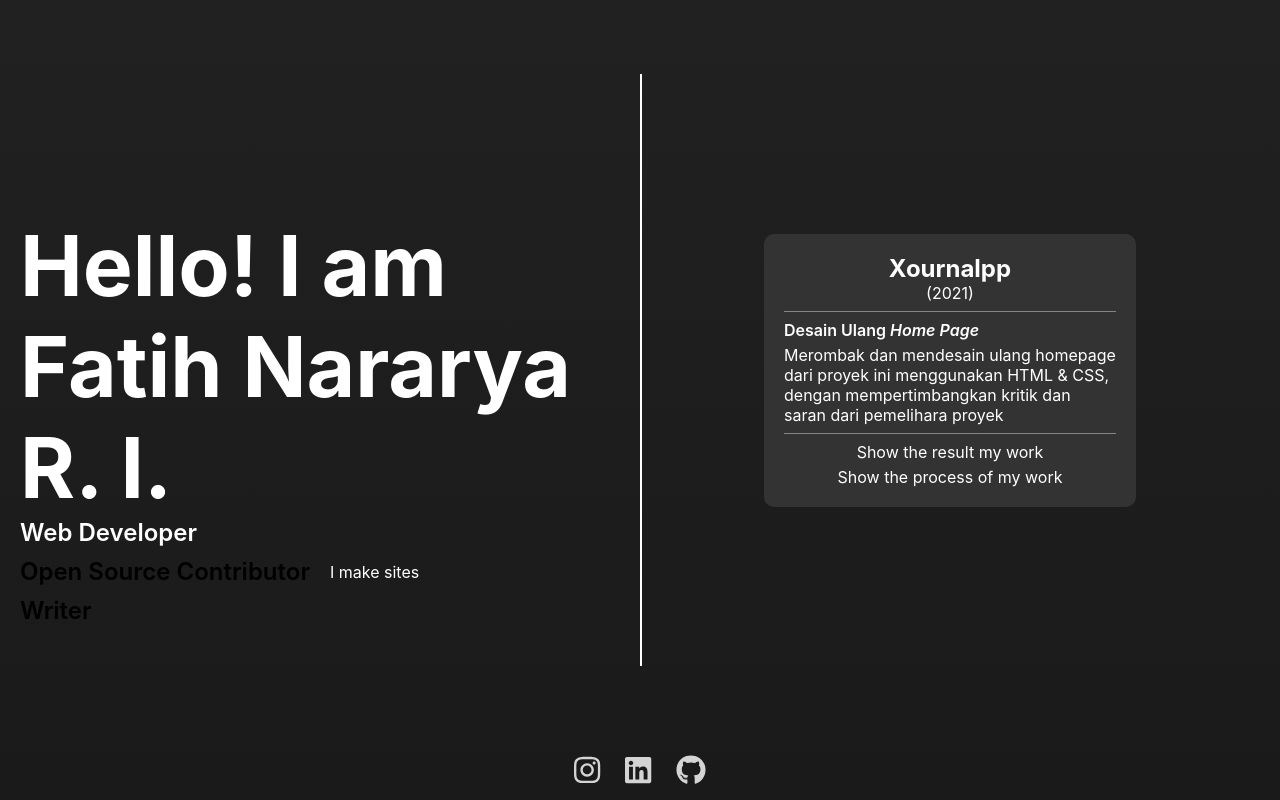
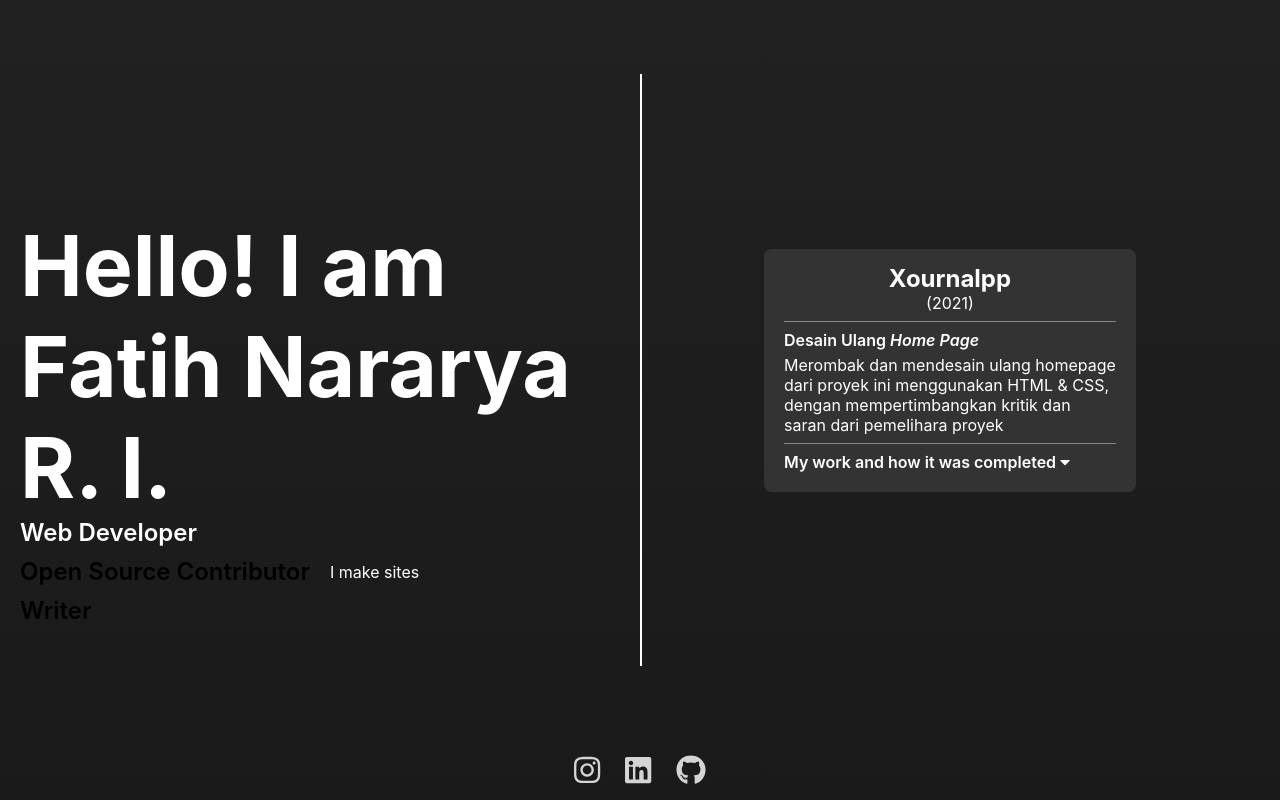
Before and after one commit to Fatih20/FatihNRI, a React (Create React App) app: page / in a window 1280 px wide. Both pictures are taken after a click on the button "Kontribusi Open-Source". Built offline with nearby package versions, Linux system fonts and the light colour scheme.

Commit message:
Event styling basically complete

```diff
--- a/src/components/body/event.js
+++ b/src/components/body/event.js
@@ -1,17 +1,20 @@
 import React, {useState} from "react";
 import styled from "styled-components";
+
+import { FontAwesomeIcon } from "@fortawesome/react-fontawesome";
+import { faCaretDown } from "@fortawesome/free-solid-svg-icons";
 
 import options from "../../content/options";
 import { VanillaButton } from "../../GlobalComponent";
 
 const Main = styled.div`
     background-color: #333333;
-    border-radius: 10px;
+    border-radius: 7.5px;
     box-sizing: border-box;
     display: flex;
     flex-direction: column;
     gap: 0;
-    padding: 20px;
+    padding: 15px 20px;
     width: 60%;
 
 `;
@@ -49,23 +52,46 @@ const SeeWorkContainer = styled.div`
 
 const SeeWork = styled.p`
     cursor: pointer;
-    text-align: center;
+    font-weight: 600;
+    margin-bottom: 5px;
+`;
+
+const IconContainer = styled.div`
+    display: inline-block;
+    transform: ${({flip}) => flip ? "rotate(180deg)" : null};
+
+    /* border: solid 1px white; */
+`;
+
+const LinkContainer = styled.a`
+    display: ${({show}) => show ? "flex" : "none"};
+    flex-direction: column;
+    word-wrap: break-word;
+`;
+
+const Link = styled.a`
+    color: white;
+    text-overflow: ellipsis;
 `;
 
 const WorkContainer = styled.div`
     display: ${({show}) => show ? "flex" : "none"};
 `;
 
-export default function Event ({event : {title, subtitle, timeStart, timeEnd, summary, relevantLink : {progress, result} }}){
-    const[attachmentShown, setAttachmentShown] = useState("none");
+export default function Event ({event : {title, subtitle, timeStart, timeEnd, summary, attachmentType, relevantLink}}){
+    const[showAttachment, setShowAttachment] = useState(false);
 
     const time = timeEnd === null || timeEnd === undefined ? `(${timeStart})` : `(${timeStart} — ${timeEnd})`
 
-    function handleChoiceClick(buttonClicked) {
-        if (buttonClicked === attachmentShown){
-            setAttachmentShown("none")
-        } else {
-            setAttachmentShown(buttonClicked)
+    function attachmentText() {
+        if (attachmentType === "both"){
+            return "My work and how it was completed"
+        } else if (attachmentType === "progress"){
+            return "How my work was completed"
+        } else if (attachmentType === "result"){
+            return "My work"
+        } else if (attachmentType === "none"){
+            return null
         }
     }
 
@@ -79,13 +105,10 @@ export default function Event ({event : {title, subtitle, timeStart, timeEnd, su
                 <EventSubtitle dangerouslySetInnerHTML={{ __html: subtitle }}/>
                 <Summary dangerouslySetInnerHTML={{ __html: summary }} />
             </EventSectionContainer>
-            <SeeWorkContainer>
-                <SeeWork onClick={() => handleChoiceClick("result")}>{attachmentShown === "result" ? "Hide" : "Show"} the result my work</SeeWork>
-                <SeeWork onClick={() => handleChoiceClick("process")}>{attachmentShown === "process" ? "Hide" : "Show"} the process of my work</SeeWork>
-            </SeeWorkContainer>
-            <WorkContainer show={attachmentShown === "none" ? false : true}>
-
-            </WorkContainer>
+            <SeeWork onClick={() => setShowAttachment(prevShowAttachment => !prevShowAttachment)}>{attachmentText()} <IconContainer flip={showAttachment}><FontAwesomeIcon icon={faCaretDown}/></IconContainer></SeeWork>
+            <LinkContainer show={showAttachment}>
+                {relevantLink.map((link) => <Link href={link}>{link}</Link>)}
+            </LinkContainer>
 
         </Main>
     )
--- a/src/content/options.js
+++ b/src/content/options.js
@@ -8,13 +8,18 @@ const options = [
                 "timeStart" : "2021",
                 "timeEnd" : null,
                 "summary" : "Merombak dan mendesain ulang homepage dari proyek ini menggunakan HTML & CSS, dengan mempertimbangkan kritik dan saran dari pemelihara proyek",
-                "relevantLink" : {
-                    "progress" : [
-                        "https://github.com/xournalpp/xournalpp.github.io/pull/49"
-                    ],
-                    "result" : "https://xournalpp.github.io/",
+                "attachmentType" : "both",
+                "relevantLink" : [
+                    "https://github.com/xournalpp/xournalpp.github.io/pull/49",
+                    "https://xournalpp.github.io/",
+                ],
+                // "relevantLink" : {
+                //     "progress" : [
+                //         "https://github.com/xournalpp/xournalpp.github.io/pull/49"
+                //     ],
+                //     "result" : "https://xournalpp.github.io/",
 
-                },
+                // },
             }
         ]
     },
```
